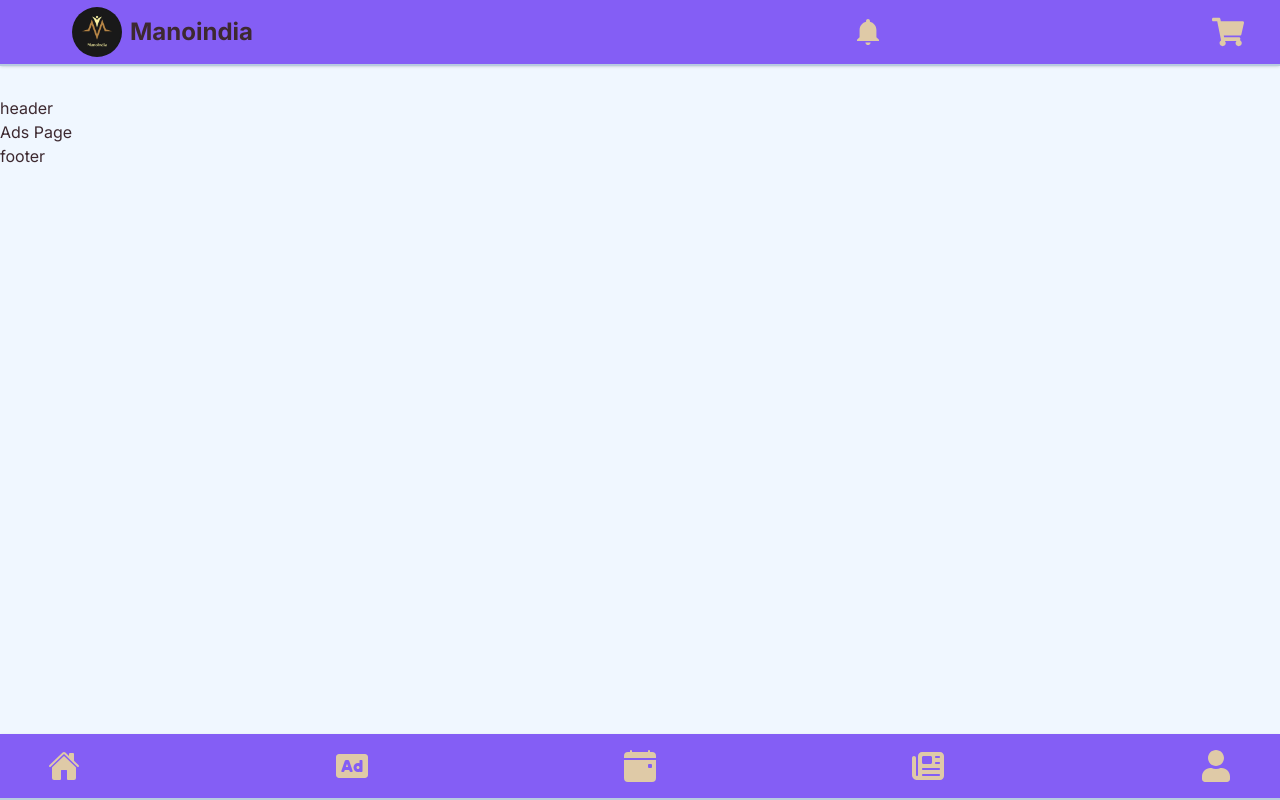
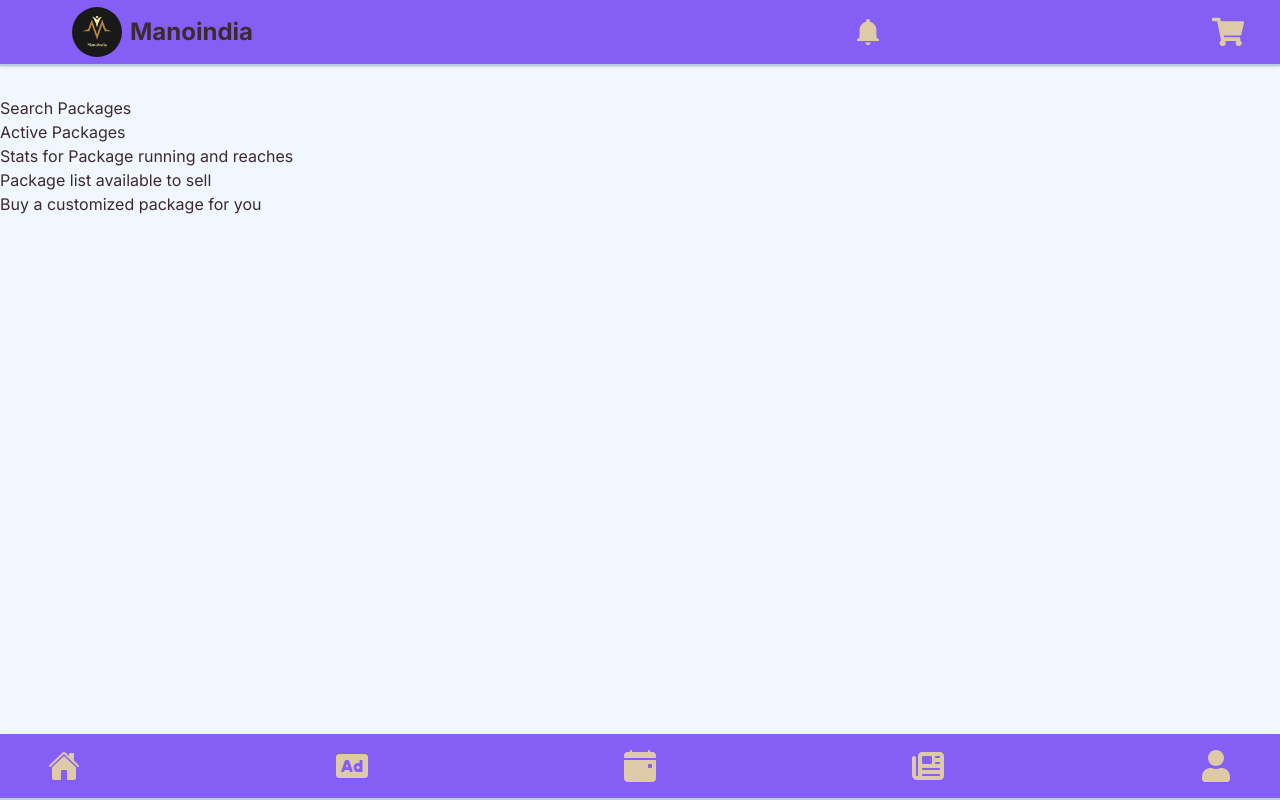
Before and after one commit to manoindia98/Event-Management, a Next.js app: page /dashboard/ads in a window 1280 px wide. Built offline with nearby package versions, Linux system fonts and the light colour scheme.

Commit message:
defining contents of pages

```diff
--- a/src/app/dashboard/ads/layout.tsx
+++ b/src/app/dashboard/ads/layout.tsx
@@ -9,9 +9,9 @@ export default function AdsLayout({
   return (
     <section>
       {/* Include shared UI here e.g. a header or sidebar */}
-      <div>header</div>
+      {/* <div>header</div> */}
         {children}
-      <div>footer</div>
+      {/* <div>footer</div> */}
     </section>
   )
 }
--- a/src/app/dashboard/ads/page.tsx
+++ b/src/app/dashboard/ads/page.tsx
@@ -2,7 +2,14 @@ import React from 'react'
 
 function page() {
   return (
-    <div>Ads Page</div>
+    <>
+      <div>Search Packages</div>
+      <div>Active Packages</div>
+      <div>Stats for Package running and reaches</div>
+      <div>Package list available to sell</div>
+      <div>Buy a customized package for you</div>
+
+    </>
   )
 }
 
--- a/src/app/dashboard/blog/layout.tsx
+++ b/src/app/dashboard/blog/layout.tsx
@@ -9,9 +9,9 @@ export default function BlogLayout({
   return (
     <section>
       {/* Include shared UI here e.g. a header or sidebar */}
-      <div>header</div>
+      <div>Top Artists status</div>
         {children}
-      <div>footer</div>
+
     </section>
   )
 }
--- a/src/app/dashboard/blog/page.tsx
+++ b/src/app/dashboard/blog/page.tsx
@@ -2,7 +2,9 @@ import React from 'react'
 
 function page() {
   return (
-    <div>Blog Page</div>
+    <>
+      <div>Blogs</div>
+    </>
   )
 }
 
--- a/src/app/dashboard/managment/layout.tsx
+++ b/src/app/dashboard/managment/layout.tsx
@@ -9,9 +9,9 @@ export default function DashboardLayout({
   return (
     <section>
       {/* Include shared UI here e.g. a header or sidebar */}
-      <div>header</div>
+      {/* <div>header</div> */}
         {children}
-      <div>footer</div>
+      {/* <div>footer</div> */}
     </section>
   )
 }
--- a/src/app/dashboard/managment/page.tsx
+++ b/src/app/dashboard/managment/page.tsx
@@ -2,7 +2,12 @@ import React from 'react'
 
 function page() {
   return (
-    <div>Event Managment Page</div>
+    <>
+      <div>search for Event Hall</div>
+      <div>upcoming event</div>
+      <div>Event Packages</div>
+      <div>list of halls available to book</div>
+    </>
   )
 }
 
--- a/src/app/dashboard/page.tsx
+++ b/src/app/dashboard/page.tsx
@@ -2,7 +2,11 @@ import React from 'react'
 
 function page() {
   return (
-    <div>Home page</div>
+    <>
+      <div>Ads/Promo running</div>
+      <div>Upcoming Bookings For Event</div>
+      <div>Know our top Artists</div>
+    </>
   )
 }
 
--- a/src/app/dashboard/user/layout.tsx
+++ b/src/app/dashboard/user/layout.tsx
@@ -9,9 +9,9 @@ export default function UserLayout({
   return (
     <section>
       {/* Include shared UI here e.g. a header or sidebar */}
-      <div>header</div>
+      {/* <div>header</div> */}
         {children}
-      <div>footer</div>
+      {/* <div>footer</div> */}
     </section>
   )
 }
--- a/src/app/dashboard/user/page.tsx
+++ b/src/app/dashboard/user/page.tsx
@@ -2,7 +2,13 @@ import React from 'react'
 
 function page() {
   return (
-    <div>User Page</div>
+   <>
+     <div>Profile/ Edit</div>
+     <div>Orders</div>
+     <div>Need help</div>
+     <div>About</div>
+     <div>Company Terms and policies</div>
+   </>
   )
 }
 
```
